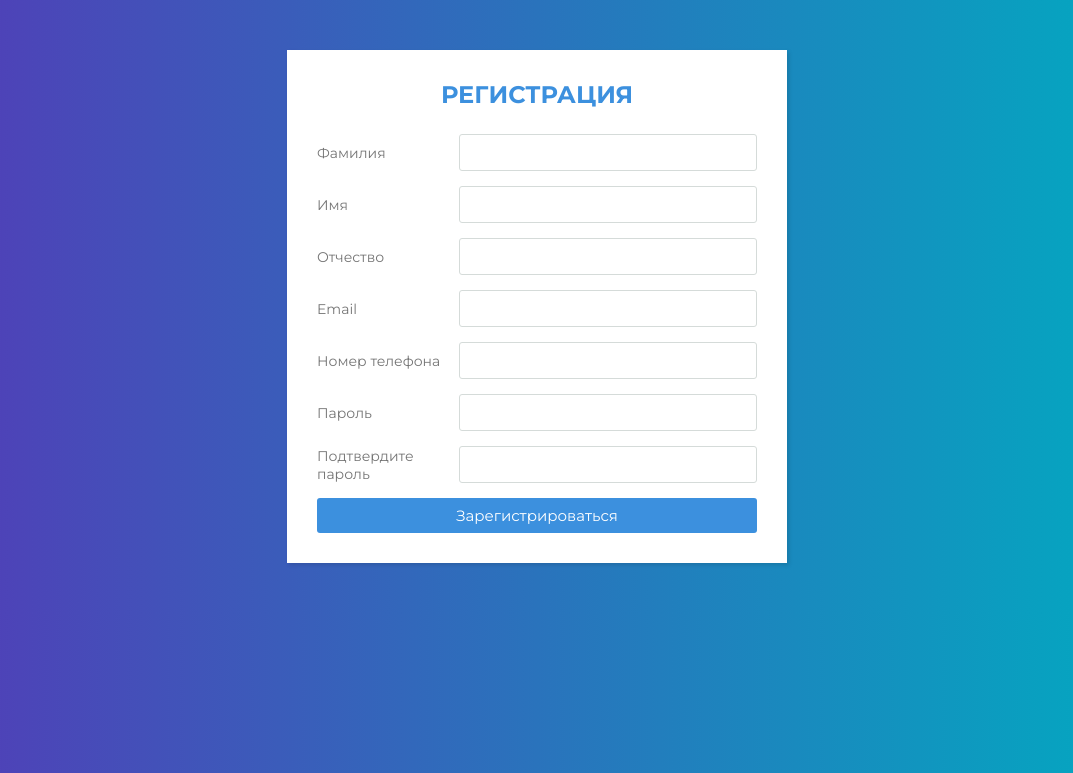
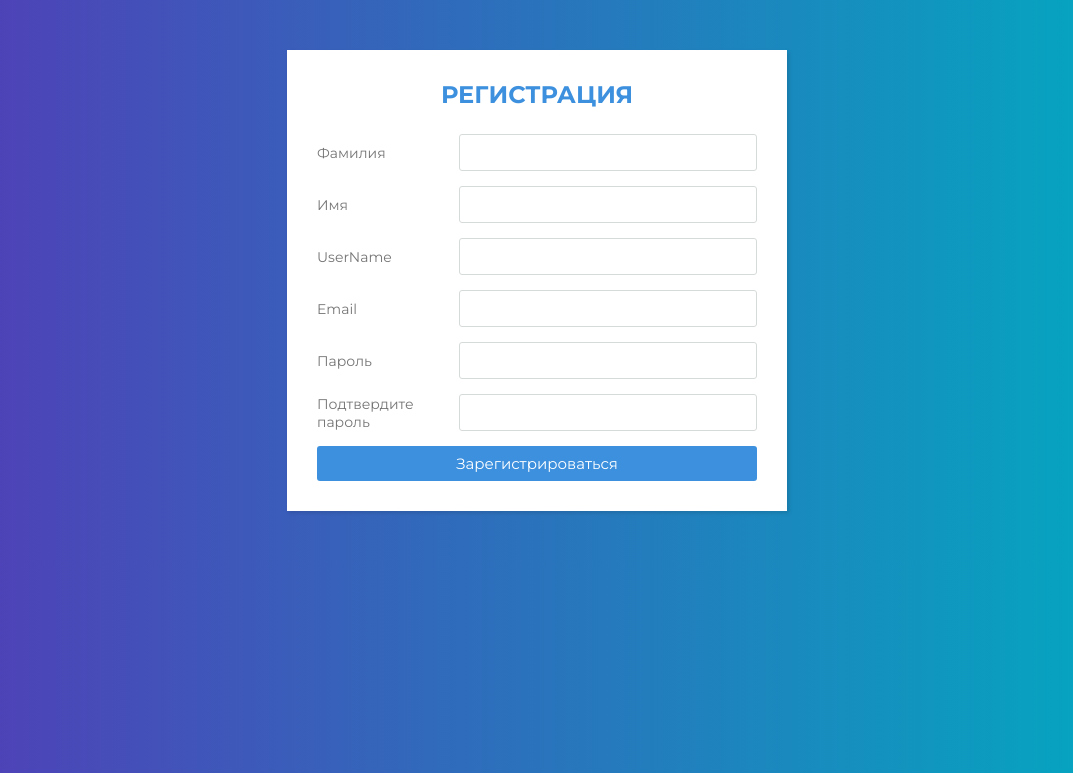
Before and after one commit to gurinboru/HR-CRM-System, a Django app: page /registration in a window 1280 px wide. Shown: the top 773 px of the page, without its empty margins (103-1176 px from the left). Run offline with Django 4.2, Linux system fonts and the light colour scheme.

Commit message:
fix some bags

```diff
--- a/authorization/forms.py
+++ b/authorization/forms.py
@@ -3,17 +3,20 @@ from django.contrib.auth.models import User
 
 
 class LoginForm(forms.Form):
-    username = forms.CharField(widget=forms.TextInput(attrs={'class': 'form-control login_signin', 'id':"floatingInput", "placeholder":"Login"}))
-    password = forms.CharField(widget=forms.PasswordInput(attrs={'class': 'form-control password_signin', "id":"floatingPassword", "placeholder":"Password"}))
+    username = forms.CharField(widget=forms.TextInput(attrs={'class': 'input'}))
+    password = forms.CharField(widget=forms.PasswordInput(attrs={'class': 'input'}))
 
 class UserRegistrationForm(forms.ModelForm):
-    password = forms.CharField(widget=forms.PasswordInput(attrs={ "class":"form-control reg_middle",  "minlength":"6", "id":"validationCustom03", "placeholder":"Password"}))
-    password2 = forms.CharField(widget=forms.PasswordInput(attrs={ "class":"form-control", "id":"validationCustom04", "placeholder":"Confirm password"}))
-    username = forms.CharField(widget=forms.TextInput(attrs={"class":"form-control", "pattern":"\D[^А-Яа-я ]{1,20}", "id":"validationCustom01", "placeholder":"loginexample" }))
-    email = forms.EmailField(widget=forms.EmailInput())
+    password = forms.CharField(widget=forms.PasswordInput(attrs={ "class":"input"}))
+    password2 = forms.CharField(widget=forms.PasswordInput(attrs={ "class":"input"}))
+    username = forms.CharField(widget=forms.TextInput(attrs={"class":"input"}))
+    email = forms.EmailField(widget=forms.EmailInput(attrs={"class":"input"}))
+    first_name = forms.CharField(widget=forms.TextInput(attrs={"class":"input"}))
+    last_name = forms.CharField(widget=forms.TextInput(attrs={"class":"input"}))
     class Meta:
         model = User
-        fields = ('username', 'email')
+        fields = ('username', 'email',"first_name","last_name"
+                  )
 
     def clean_password2(self):
         cd = self.cleaned_data
--- a/authorization/templates/authentication/registration.html
+++ b/authorization/templates/authentication/registration.html
@@ -7,6 +7,8 @@
 </head>
 
 <body>
+<form action="/registration" method="post">
+    {% csrf_token %}
     <div class="wrapper">
         <div class="title">
           Регистрация
@@ -14,32 +16,28 @@
         <div class="form">
            <div class="inputfield">
               <label>Фамилия</label>
-          <input type="text" class="input">
+              {{form.last_name}}
            </div>
             <div class="inputfield">
               <label>Имя</label>
-          <input type="text" class="input">
+              {{form.first_name}}
            </div>
             <div class="inputfield">
-          <label>Отчество</label>
-          <input type="text" class="input">
+              <label>UserName</label>
+              {{form.username}}
            </div>
 
             <div class="inputfield">
               <label>Email</label>
-          <input type="text" class="input">
-       </div>
-      <div class="inputfield">
-          <label>Номер телефона</label>
-          <input type="text" class="input">
+              {{form.email}}
            </div>
              <div class="inputfield">
               <label>Пароль</label>
-          <input type="password" class="input">
+              {{form.password}}
            </div>
           <div class="inputfield">
               <label>Подтвердите пароль</label>
-          <input type="password" class="input">
+              {{form.password2}}
            </div>
 
           <div class="inputfield">
@@ -47,5 +45,6 @@
           </div>
         </div>
     </div>
+</form>
 </body>
 </html>
--- a/authorization/views.py
+++ b/authorization/views.py
@@ -1,5 +1,6 @@
+import django
 from django.contrib import messages
-from django.contrib.auth import authenticate, logout
+from django.contrib.auth import authenticate, logout, login
 from django.shortcuts import render
 from .forms import LoginForm, UserRegistrationForm
 # Create your views here.
@@ -11,7 +12,7 @@ def login(request):
             user = authenticate(username=cd['username'], password=cd['password'])
             if user is not None:
                 if user.is_active:
-                    login(request, user)
+                    django.contrib.auth.login(request, user)
                     return render(request, 'start/start.html')
                 else:
                     messages.error(request, 'Disabled account')
```
Also changed, not shown: authorization/templates/authentication/login.html (+6 -3 lines). Lines whose indentation alone changed are shown as unchanged.
